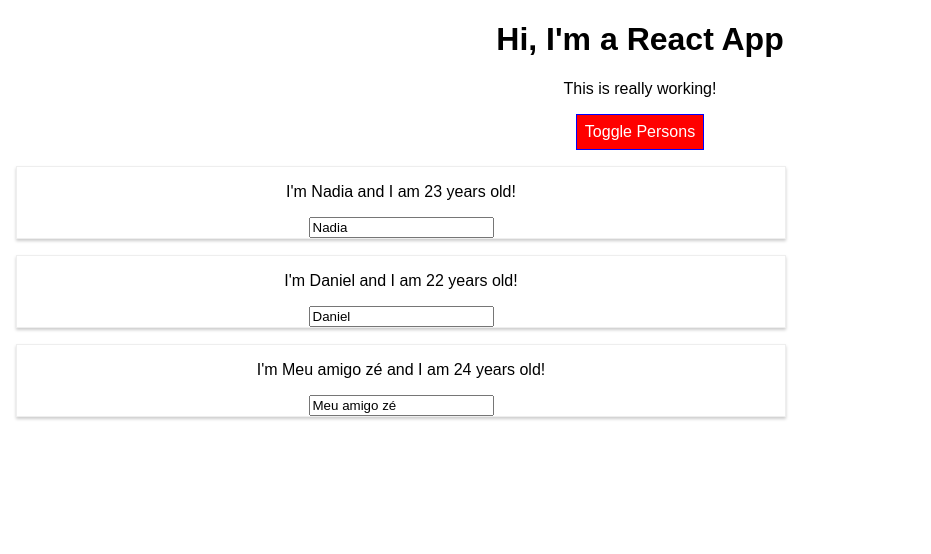
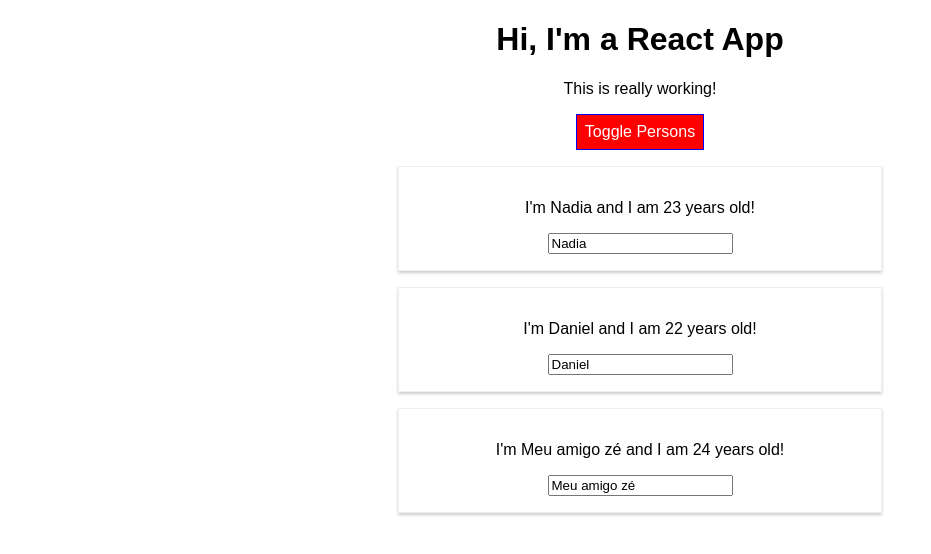
Before and after one commit to nadsbordoni/learningReact, a React (Create React App) app in the folder my-app/: page / in a window 1280 px wide. Both pictures are taken after a click on the button "Toggle Persons". Shown: the top 554 px of the page, without its empty margins (0-931 px from the left). Built offline with nearby package versions, Linux system fonts and the light colour scheme.

Commit message:
estilizando componentes com styled-components

```diff
--- a/my-app/package.json
+++ b/my-app/package.json
@@ -6,7 +6,8 @@
     "radium": "^0.26.1",
     "react": "^17.0.1",
     "react-dom": "^17.0.1",
-    "react-scripts": "1.1.5"
+    "react-scripts": "1.1.5",
+    "styled-components": "^5.2.1"
   },
   "scripts": {
     "start": "react-scripts start",
--- a/my-app/src/App.js
+++ b/my-app/src/App.js
@@ -1,8 +1,21 @@
 import React, { Component } from 'react';
+import styled from 'styled-components';
 import './App.css';
-import Radium, { StyleRoot } from 'radium';
 import Person from './Person/Person';
+//regular css
+const StyledButton = styled.button`
+  background-color: ${props => props.alt ? 'red': 'green'};
+  color: white;
+  font: inherit;
+  border: 1px solid blue;
+  padding: 8px;
+  cursor: pointer;
 
+  &:hover {
+    background-color: ${props => props.alt ? 'salmon': 'lightgreen'};
+    color: black;
+  }
+`;
 class App extends Component {
   state = { //so funciona desse jeito em componente extendido
     persons: [
@@ -16,7 +29,7 @@
 
   nameChangeHandler = (event, id) => {
     const personIndex = this.state.persons.findIndex(p => {
-      return p.id ===id;
+      return p.id === id;
 
     });
     //desse jeito muda o original
@@ -30,7 +43,7 @@
     const persons = [...this.state.persons];
     persons[personIndex] = person;
 
-    this.setState({persons: persons});
+    this.setState({ persons: persons });
   }
 
   deletePersonHandler = (personIndex) => {
@@ -39,8 +52,8 @@
     //criar uma copia antes de manipular o objeto com slice, assim eu copio a array inteira na constante criada
     //const persons = this.state.persons.slice(); <- jeito simples
     const persons = [...this.state.persons]; //array com os objetos da array antiga, mas é nova
-    persons.splice(personIndex,1)
-    this.setState({persons: persons})
+    persons.splice(personIndex, 1)
+    this.setState({ persons: persons })
     //just changing the pointer
   }
 
@@ -74,39 +87,40 @@
               name={person.name}
               age={person.age}
               key={person.id}
-            changed={(event) =>this.nameChangeHandler(event, person.id)}/>
+              changed={(event) => this.nameChangeHandler(event, person.id)} />
           })}
         </div>
 
       );
-      style.backgroundColor = 'red';
-      style [':hover'] = {
-        backgroundColor: 'salmon',
-        color: 'black'
-      };
+      //style.backgroundColor = 'red';
+      //style[':hover'] = {
+      //  backgroundColor: 'salmon',
+      //  color: 'black'
+      //};
     }
     const classes = []
     if (this.state.persons.length <= 2) {
       classes.push('red'); //vermelho
     }
-    if(this.state.persons.length <= 1){
+    if (this.state.persons.length <= 1) {
       classes.push('bold'); //vermelho e negrito
     }
     return (
-      <StyleRoot>
+
       <div className="App">
         <h1>Hi, I'm a React App</h1>
-        <p className = {classes.join(' ')}>This is really working!</p>
+        <p className={classes.join(' ')}>This is really working!</p>
 
-        <button
-          style={style}
-          onClick={this.togglePersonsHandler}>Toggle Persons</button>
+        <StyledButton alt={this.state.showPersons}
+          onClick={this.togglePersonsHandler}>
+          Toggle Persons
+            </StyledButton>
         {persons}
       </div>
-      </StyleRoot>
+
     );
     // return React.createElement('div', {className: 'App'}, React.createElement('h1', null, 'Does this work now?'));
   }
 }
 
-export default Radium(App); //higher order component
+export default App;
--- a/my-app/src/Person/Person.css
+++ b/my-app/src/Person/Person.css
@@ -1,4 +1,4 @@
-.Person {
+/*.Person {
     width: 60%;
     margin: 16px;
     border: 1px solid #eeeeee;
@@ -6,9 +6,9 @@
     text-align: center;
 }
 
-/*@media (min-width: 500px) {
+@media (min-width: 500px) {
     .Person {
         width: 450px;
     }
-} */
-/* jeito de fazer sem ser com radium */
+}
+jeito de fazer sem ser com radium */
--- a/my-app/src/Person/Person.js
+++ b/my-app/src/Person/Person.js
@@ -1,22 +1,31 @@
 import React from 'react';
-import Radium from 'radium';
-import './Person.css';
+import styled from 'styled-components';
+//import './Person.css';
 //overwrite
+//colocar esse auto fez com que os elementos ficassem no meio da pagina
+const StyledDiv = styled.div`
+width: 60%;
+margin: 16px auto;
+border: 1px solid #eeeeee;
+box-shadow: 0 2px 3px #cccccc;
+padding: 16px;
+text-align: center;
+
+@media (min-width: 500px) {
+    width: 450px;
+}
+`
 const person = (props) => {
-    const style = {
-        '@media (min-wifth: 500px)' : {
-            width: '450px'
-        }
-    };
 
     return (
-        <div className = "Person" style={style}>
-            <p onClick={props.click}>I'm {props.name} and I am {props.age} years old!</p>
-            <p>{props.children}</p>
-            <input type= "text" onChange={props.changed} value={props.name}/>
-        </div>
+        //<div className = "Person" style={style}>
+        <StyledDiv>
+            < p onClick={props.click} > I'm {props.name} and I am {props.age} years old!</p>
+            < p > {props.children}</p >
+            <input type="text" onChange={props.changed} value={props.name} />
+        </StyledDiv>
 
     )
 };
 
-export default Radium(person);
+export default person;
```
Also changed, not shown: 1 other file (tests, documents, lock files or other folders). Lines whose indentation alone changed are shown as unchanged.
